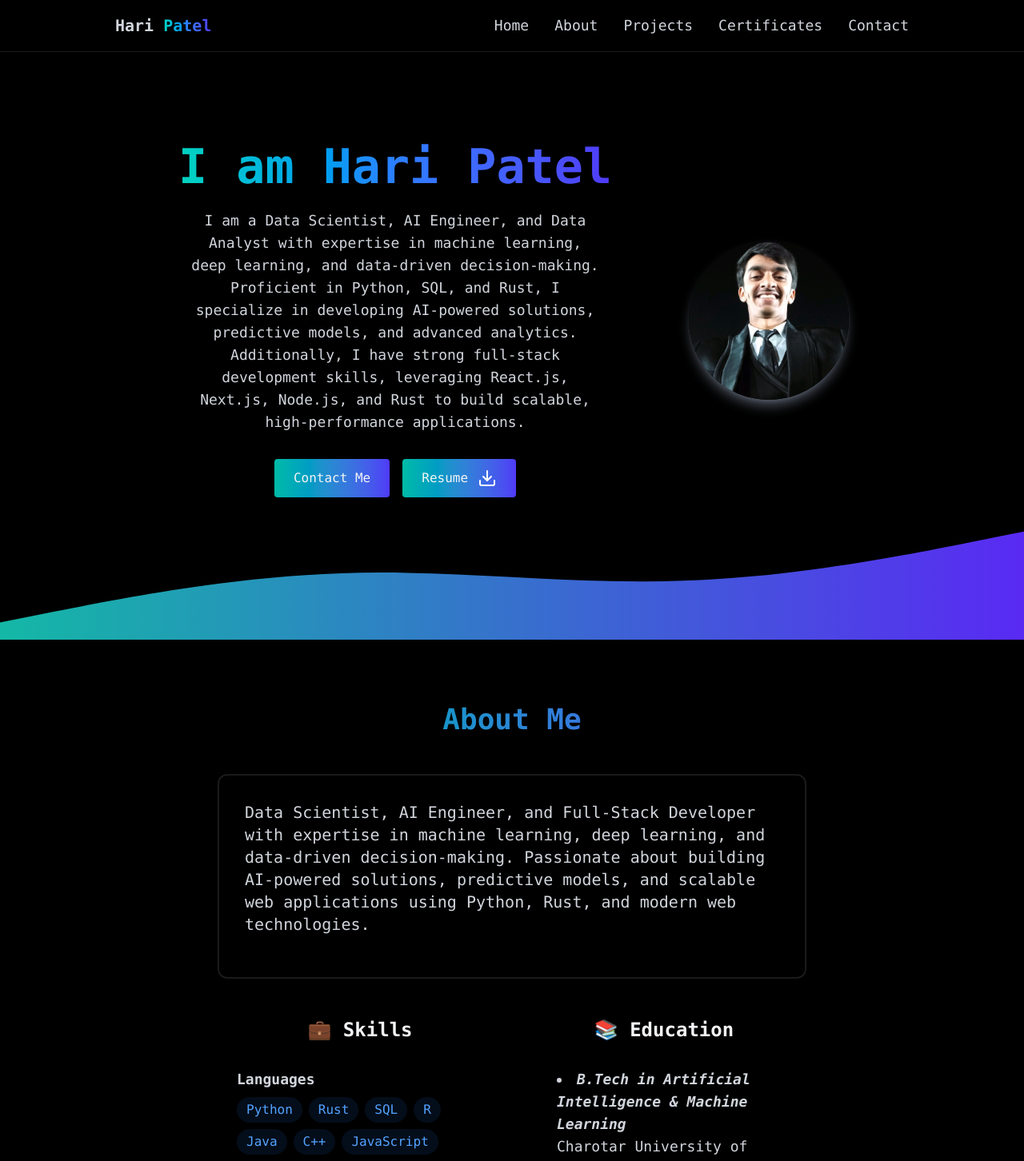
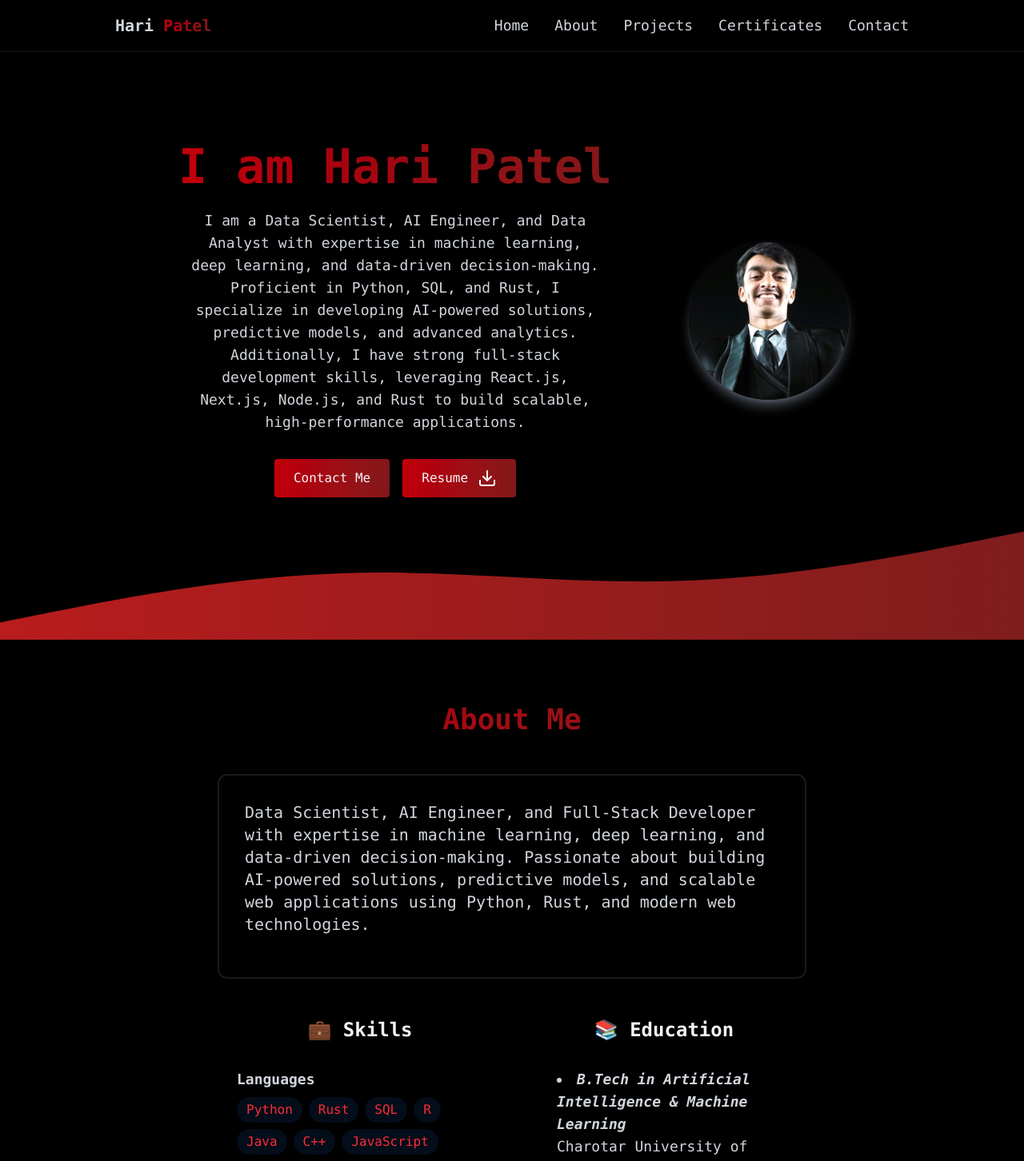
Before and after one commit to haripatel07/my-portfolio, a React (Vite) app: page / in a window 1280 px wide. Shown: the top 1452 px of the page at 80% size. Built offline with nearby package versions, Linux system fonts and the light colour scheme.

Commit message:
Changed color

```diff
--- a/src/Ui/AnimationWaves.jsx
+++ b/src/Ui/AnimationWaves.jsx
@@ -1,6 +1,6 @@
 function AnimationWaves() {
   return (
-    <div className="absolute bottom-0 w-full hidden  lg:block">
+    <div className="absolute bottom-0 w-full hidden lg:block animate-waveFloat">
       <svg
         viewBox="0 0 1440 280"
         className="wave w-full h-auto"
@@ -14,8 +14,8 @@ function AnimationWaves() {
             x2="100%"
             y2="100%"
           >
-            <stop offset="0%" stopColor="#14b8a6" />
-            <stop offset="100%" stopColor="#592af3" />
+            <stop offset="0%" stopColor="#b91c1c" />
+            <stop offset="100%" stopColor="#7f1d1d" />
           </linearGradient>
         </defs>
         <path
--- a/src/Ui/LoadingScreenAnimation.jsx
+++ b/src/Ui/LoadingScreenAnimation.jsx
@@ -24,7 +24,7 @@ function LoadingScreenAnimation({ onComplete }) {
   return (
     <div className="min-h-screen fixed inset-0 z-50 bg-black text-gray-100 flex flex-col items-center justify-center gap-5">
       <div className="w-[300px]  h-[3px] bg-gray-800 rounded relative overflow-hidden  ">
-        <div className="w-[40%] h-full bg-blue-500 shadow-[0_0_15px_#4179e3] animate-loading-bar "></div>
+        <div className="w-[40%] h-full bg-red-500 shadow-[0_0_15px_#4179e3] animate-loading-bar "></div>
       </div>
 
       <div className="mb-4 text-2xl font-mono font-semibold">
@@ -33,7 +33,7 @@ function LoadingScreenAnimation({ onComplete }) {
       </div>
 
       <div className="w-[300px]  h-[3px] bg-gray-800 rounded relative overflow-hidden  ">
-        <div className="w-[40%] h-full bg-blue-500 shadow-[0_0_15px_#4179e3] animate-loading-bar "></div>
+        <div className="w-[40%] h-full bg-red-500 shadow-[0_0_15px_#4179e3] animate-loading-bar "></div>
       </div>
     </div>
   );
--- a/src/Ui/Logo.jsx
+++ b/src/Ui/Logo.jsx
@@ -2,7 +2,7 @@ function Logo() {
   return (
     <a href="#home" className="font-mono text-xl font-bold text-gray-300  ">
       Hari{" "}
-      <span className="bg-gradient-to-r from-teal-400 via-blue-500 to-indigo-600 bg-clip-text text-transparent ">
+      <span className="bg-gradient-to-r from-red-700 via-red-800 to-red-900 bg-clip-text text-transparent ">
         Patel
       </span>
     </a>
--- a/src/index.css
+++ b/src/index.css
@@ -9,6 +9,8 @@ body {
   color: #f3f4f6;
   scroll-behavior: smooth;
 }
+
+
 
 @layer utilities {
   @keyframes loading {
--- a/src/sections/About.jsx
+++ b/src/sections/About.jsx
@@ -28,7 +28,7 @@ function About() {
     >
       <RevealOnScroll>
         <div className="max-w-3xl mx-auto px-4">
-          <h2 className="text-4xl font-semibold mb-12 bg-gradient-to-r from-teal-500 to-indigo-600 bg-clip-text text-transparent text-center">
+          <h2 className="text-4xl font-semibold mb-12 bg-gradient-to-r from-red-700 to-red-900 bg-clip-text text-transparent text-center">
             About Me
           </h2>
 
@@ -52,7 +52,7 @@ function About() {
                       {skills.map((skill, i) => (
                         <span
                           key={i}
-                          className="bg-blue-500/10 text-blue-400 py-1 px-3 rounded-full hover:bg-blue-500/20 hover:shadow-[9_2px_8px_rgba(59,130,22.46,0.2)] transition"
+                          className="bg-blue-500/10 text-red-500 py-1 px-3 rounded-full hover:bg-blue-500/20 hover:shadow-[9_2px_8px_rgba(59,130,22.46,0.2)] transition"
                         >
                           {skill}
                         </span>
@@ -73,6 +73,11 @@ function About() {
                 </li>
                 <li>Specialized in AI, ML, Data Science, and Software Development.</li>
               </ul>
+              <h3 className="text-2xl text-center font-bold mb-8 mt-8">💭 Favourite Quote</h3>
+              <p className="italic text-center text-gray-300 mt-2 text-lg">
+                “An idiot admires complexity, a genius admires simplicity.” <br />
+                <span className="text-sm text-gray-300">— Terry A. Davis</span>
+              </p>
             </div>
           </div>
 
--- a/src/sections/Certificates.jsx
+++ b/src/sections/Certificates.jsx
@@ -71,7 +71,7 @@ export default function Certificates() {
         className="min-h-screen flex items-center font-mono justify-center py-20">
              <RevealOnScroll>
             <div className="max-w-3xl mx-auto px-4">
-            <h2 className="text-4xl font-semibold mb-12 bg-gradient-to-r from-teal-500 to-indigo-600 bg-clip-text text-transparent text-center">
+            <h2 className="text-4xl font-semibold mb-12 bg-gradient-to-r from-red-700 to-red-900 bg-clip-text text-transparent text-center">
                 Certificates
             </h2>
 
--- a/src/sections/Contact.jsx
+++ b/src/sections/Contact.jsx
@@ -8,7 +8,7 @@ export const Contact = () => {
     >
       <RevealOnScroll>
         <div className="w-full max-w-2xl mx-auto">
-          <h2 className="text-3xl sm:text-4xl font-semibold mb-10 text-center bg-gradient-to-r from-teal-500 to-indigo-600 bg-clip-text text-transparent">
+          <h2 className="text-3xl sm:text-4xl font-semibold mb-10 text-center bg-gradient-to-r from-red-700 to-red-900 bg-clip-text text-transparent">
             Get In Touch
           </h2>
 
@@ -42,7 +42,7 @@ export const Contact = () => {
 
             <button
               type="submit"
-              className="w-full flex justify-center bg-gradient-to-r from-teal-500 to-indigo-600 text-white px-6 py-3 rounded-md font-semibold transition hover:shadow-lg hover:-translate-y-1"
+              className="w-full flex justify-center bg-gradient-to-r from-red-700 to-red-900 text-white px-6 py-3 rounded-md font-semibold transition hover:shadow-lg hover:-translate-y-1"
             >
               Submit
             </button>
--- a/src/sections/Home.jsx
+++ b/src/sections/Home.jsx
@@ -16,7 +16,8 @@ function Home() {
         />
       </div>
       <div className="text-center font-mono z-10 px-4">
-        <h1 className="text-4xl md:text-5xl lg:text-6xl lg:max-w[500px] font-semibold mb-6 px-1 bg-gradient-to-r from-teal-400 via-blue-500 to-indigo-600 bg-clip-text text-transparent leading-right ">
+        <h1 className="text-4xl md:text-5xl lg:text-6xl lg:max-w[500px] font-semibold mb-6 px-1 bg-gradient-to-r from-red-700 via-red-800 to-red-900
+ bg-clip-text text-transparent leading-right ">
           I am Hari Patel
         </h1>
         <p className="text-gray-300 text-lg mb-8 max-w-lg mx-auto">
@@ -25,13 +26,15 @@ function Home() {
 
         <div className="flex justify-center items-center space-x-4">
           <a
-            className="bg-gradient-to-r flex flex-row from-teal-500 to-indigo-600 py-3 px-6 rounded hover:-translate-y-1   hover:shadow-[0_0_15px_rgba(59,130,246,0.4)]  font-medium transition relative overflow-hidden"
+            className="bg-gradient-to-r flex flex-row from-red-700 to-red-900
+ py-3 px-6 rounded hover:-translate-y-1   hover:shadow-[0_0_15px_rgba(59,130,246,0.4)]  font-medium transition relative overflow-hidden"
             href="#contact"
           >
             Contact Me
           </a>
           <a
-            className="bg-gradient-to-r flex flex-row from-teal-500 to-indigo-600 py-3 px-6 rounded hover:-translate-y-1 hover:shadow-[0_0_15px_rgba(59,130,246,0.4)]  font-medium transition relative overflow-hidden "
+            className="bg-gradient-to-r flex flex-row from-red-700 to-red-900
+ py-3 px-6 rounded hover:-translate-y-1 hover:shadow-[0_0_15px_rgba(59,130,246,0.4)]  font-medium transition relative overflow-hidden "
             href={resume}
             download
           >
--- a/src/sections/Projects.jsx
+++ b/src/sections/Projects.jsx
@@ -66,7 +66,7 @@ function Projects() {
     >
       <RevealOnScroll>
         <div className="w-full max-w-screen-xl px-4 sm:px-6 lg:px-8">
-          <h2 className="text-4xl font-semibold mb-12 bg-gradient-to-r from-teal-500 to-indigo-600 bg-clip-text text-transparent text-center">
+          <h2 className="text-4xl font-semibold mb-12 bg-gradient-to-r from-red-700 to-red-900 bg-clip-text text-transparent text-center">
             Featured Projects
           </h2>
 
@@ -94,7 +94,7 @@ function Projects() {
                   {project.techStack.map((tech, i) => (
                     <span
                       key={i}
-                      className="bg-blue-600/20 text-blue-300 px-3 py-1 rounded-full text-sm hover:bg-blue-600/30 transition"
+                      className="bg-blue-600/20 text-red-500 px-3 py-1 rounded-full text-sm hover:bg-blue-600/30 transition"
                     >
                       {tech}
                     </span>
```
